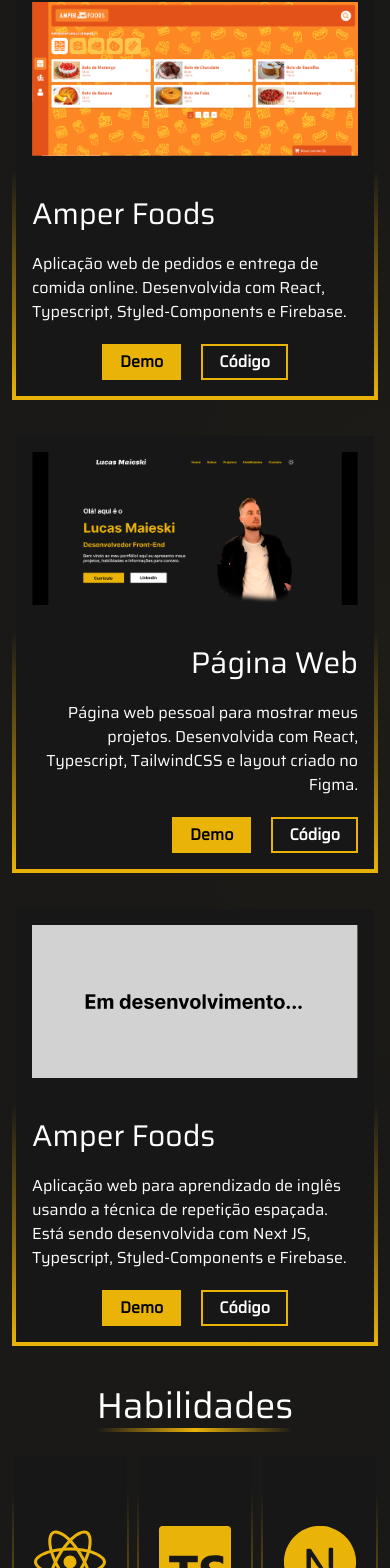
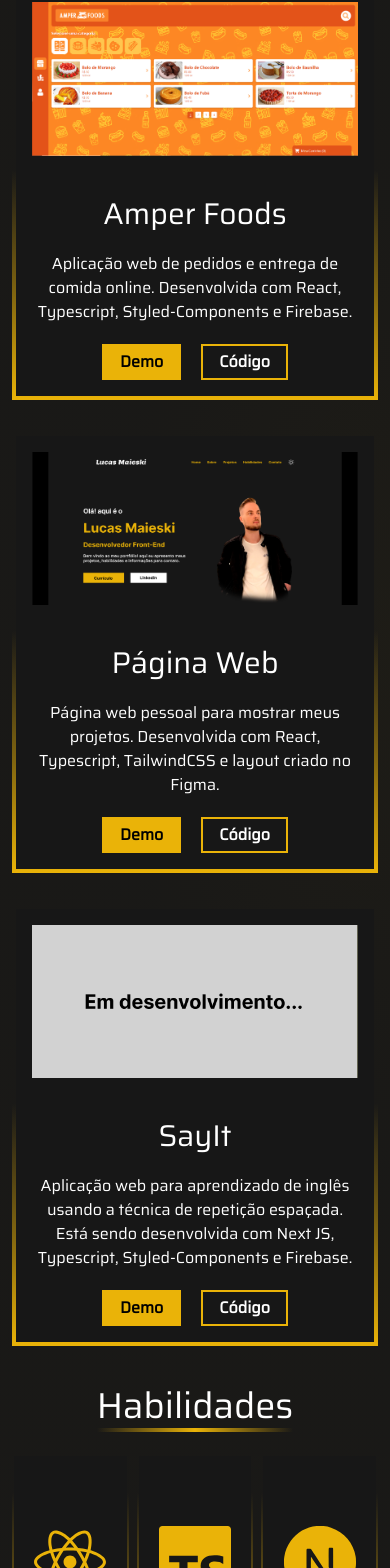
Before and after one commit to lucasgmaieski/Portfolio, a React (Vite) app: page / in a window 390 px wide. Shown: the part 1633-3201 px from the top of the page. Built offline with nearby package versions, Linux system fonts and the light colour scheme; no server answers.

Commit message:
ajuste no alinhamento de texto em telas menores

```diff
--- a/src/components/Contact.tsx
+++ b/src/components/Contact.tsx
@@ -66,7 +66,7 @@
                 <div>
                     <h2 className="text-4xl text-bold m-auto relative w-fit before:content-[''] before:absolute before:w-full before:h-1 before:bg-gradient-to-r from-themecolor/0 via-themecolor to-themecolor/0 before:-bottom-1.5 before:left-0">Contato</h2>
                 </div>
-                <p className="text-center my-5">Tem um desáfio para mim? Fique a vontade para me enviar uma mensagem</p>
+                <p className="text-center my-5">Tem um desafio para mim? Fique a vontade para me enviar uma mensagem</p>
                 <div className="flex gap-8 px-1 items-start flex-col md:flex-row relative z-10">
                     <form onSubmit={handleSubmit(handleForm)} className={`w-full md:w-1/2 flex flex-col gap-2 relative `}>
                         <label htmlFor="name">
--- a/src/components/Header.tsx
+++ b/src/components/Header.tsx
@@ -14,6 +14,13 @@
     const toggleMenu = () => {
         setIsMenuOpen(!isMenuOpen);
     };
+
+    addEventListener('click', (e) => {
+        const target = e.target as HTMLElement;
+        if (!(target.classList.contains('menu-mobile') || target.closest('.menu-mobile')) && isMenuOpen) {
+          setIsMenuOpen(false);
+        }
+    } )
 
     return (
         <header id="topo" className="w-full py-2 px-2 items-center bg-gradient-to-b from-primarylight via-primarylight to-primarylight/95  dark:bg-gradient-to-b dark:from-primarydark dark:via-primarydark dark:to-primarydark/95 fixed z-50 before:content-[''] before:absolute before:w-full before:h-[2px] before:bg-gradient-to-r before:from-themecolor/0 before:via-themecolor/50 before:to-themecolor/0 before:-bottom-0 before:left-0 ">
@@ -67,7 +74,7 @@
                         </ul>
                     </div>
 
-                    <div className="block top-1/2 md:hidden"><FiMenu className={`w-[32px] h-[32px] stroke-[3px] cursor-pointer text-black dark:text-white hover:text-themecolor dark:hover:text-themecolor focus:border-none focus:outline-none ${isMenuOpen ? 'text-themecolor dark:text-themecolor' : ''}`} onClick={toggleMenu} tabIndex={0}/></div>
+                    <div className="block top-1/2 md:hidden"><FiMenu className={`w-[32px] h-[32px] stroke-[3px] cursor-pointer text-black dark:text-white hover:text-themecolor dark:hover:text-themecolor focus:border-none focus:outline-none ${isMenuOpen ? 'text-themecolor dark:text-themecolor' : ''} menu-mobile`} onClick={toggleMenu} tabIndex={0}/></div>
                 </nav>
             </div>
         </header>
--- a/src/components/Projects.tsx
+++ b/src/components/Projects.tsx
@@ -15,7 +15,7 @@
                             <div className="max-w-full sm:max-w-[50%] group-hover:drop-shadow-mytheme group-hover:scale-105 transition duration-500">
                                 <img src="/assets/amper-foods-preview.png" alt="Preview projeto Amper Foods" />
                             </div>
-                            <div className="max-w-full sm:max-w-[50%] h-full flex flex-col justify-between">
+                            <div className="max-w-full text-center sm:text-left sm:max-w-[50%] h-full flex flex-col justify-between">
                                 <h3 className="text-3xl">Amper Foods</h3>
                                 <p className="my-5">Aplicação web de pedidos e entrega de comida online. Desenvolvida com React, Typescript, Styled-Components e Firebase.</p>
                                 <div className="flex gap-5 justify-center sm:gap-7 sm:justify-start">
@@ -30,10 +30,10 @@
                             <div className="max-w-full sm:max-w-[50%] group-hover:drop-shadow-mytheme group-hover:scale-105 transition duration-500 sm:order-2">
                                 <img src="/assets/portfolio-lucas-preview.png" alt="Preview projeto Amper Foods" />
                             </div>
-                            <div className="max-w-full sm:max-w-[50%] h-full flex flex-col justify-between items-end">
+                            <div className="max-w-full text-center sm:text-right sm:max-w-[50%] h-full flex flex-col justify-between">
                                 <h3 className="text-3xl">Página Web</h3>
-                                <p className="my-5 text-right">Página web pessoal para mostrar meus projetos. Desenvolvida com React, Typescript, TailwindCSS e layout criado no Figma.</p>
-                                <div className="flex gap-5 justify-center sm:gap-7 sm:justify-start">
+                                <p className="my-5">Página web pessoal para mostrar meus projetos. Desenvolvida com React, Typescript, TailwindCSS e layout criado no Figma.</p>
+                                <div className="flex gap-5 justify-center sm:gap-7 sm:justify-end">
                                     <Button url="/curriculo" colored={true} text="Demo" />
                                     <Button url="https://www.linkedin.com/in/lucasgmaieski/" colored={false} text="Código" />
                                 </div>
@@ -45,8 +45,8 @@
                             <div className="max-w-full sm:max-w-[50%] group-hover:drop-shadow-mytheme group-hover:scale-105 transition duration-500">
                                 <img src="/assets/sayIt-preview.png" alt="Preview projeto Amper Foods" />
                             </div>
-                            <div className="max-w-full sm:max-w-[50%] h-full flex flex-col justify-between">
-                                <h3 className="text-3xl">Amper Foods</h3>
+                            <div className="max-w-full text-center sm:text-left sm:max-w-[50%] h-full flex flex-col justify-between">
+                                <h3 className="text-3xl">SayIt</h3>
                                 <p className="my-5">Aplicação web para aprendizado de inglês usando a técnica de repetição espaçada. Está sendo desenvolvida com Next JS, Typescript,  Styled-Components e Firebase.</p>
                                 <div className="flex gap-5 justify-center sm:gap-7 sm:justify-start">
                                     <Button url="/curriculo" colored={true} text="Demo" />
```
